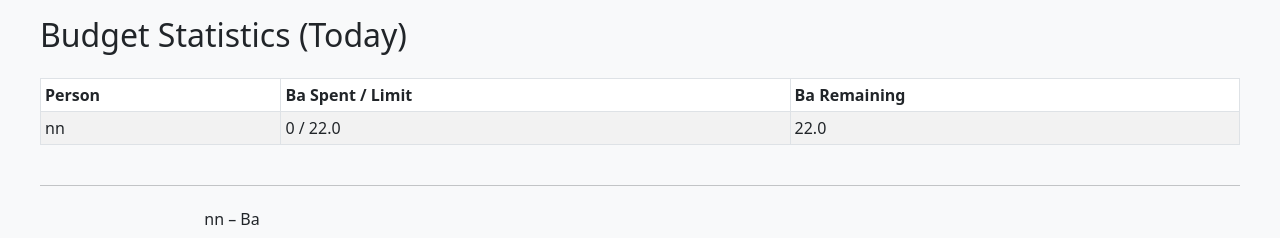
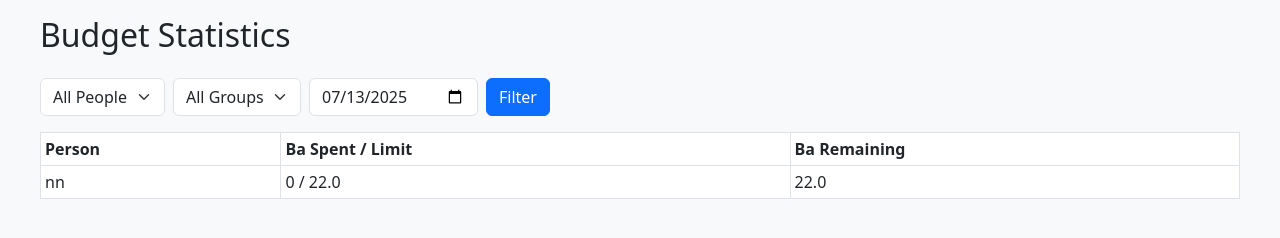
Before and after one commit to TarunB-Git/travelapp, a Flask app: page /budget-stats in a window 1280 px wide. Shown: the part 80-318 px from the top of the page. Run offline with Flask 3, Linux system fonts and the light colour scheme; a user stored in the database is signed in; tables that the repository leaves empty hold one stand-in row (values such as "Sample post").

Commit message:
Update budget_stats.html

```diff
--- a/app/templates/budget_stats.html
+++ b/app/templates/budget_stats.html
@@ -1,9 +1,28 @@
 {% extends "base.html" %}
 {% block body %}
-<h2 class="mb-4">Budget Statistics (Today)</h2>
+<h2 class="mb-4">Budget Statistics</h2>
+
+<form method="get" class="row g-2 mb-3">
+  <div class="col-auto">
+    <select name="person" class="form-select">
+      <option value="">All People</option>
+      {% for p in people %}<option {% if selected_person == p.name %}selected{% endif %}>{{ p.name }}</option>{% endfor %}
+    </select>
+  </div>
+  <div class="col-auto">
+    <select name="group" class="form-select">
+      <option value="">All Groups</option>
+      {% for g in groups %}<option {% if selected_group == g %}selected{% endif %}>{{ g }}</option>{% endfor %}
+    </select>
+  </div>
+  <div class="col-auto">
+    <input type="date" name="date" value="{{ selected_date }}" class="form-control">
+  </div>
+  <div class="col-auto"><button class="btn btn-primary">Filter</button></div>
+</form>
 
 <div class="table-responsive">
-  <table class="table table-striped table-bordered table-sm">
+  <table class="table table-bordered table-sm">
     <thead>
       <tr>
         <th>Person</th>
@@ -20,7 +39,7 @@
         <tr>
           <td>{{ row.name }}</td>
           {% for c in row.categories %}
-            <td>{{ c.spent }} / {{ c.limit }}</td>
+            <td class="{% if c.overrun %}bg-danger text-white{% endif %}">{{ c.spent }} / {{ c.limit }}</td>
             <td>{{ c.remaining }}</td>
           {% endfor %}
         </tr>
@@ -36,26 +55,27 @@
     <div class="col-md-4 col-sm-6 mb-4 text-center">
       <h6>{{ donut.person }} – {{ donut.category }}</h6>
       <canvas id="chart-{{ loop.index }}"></canvas>
-      <script>
-        new Chart(document.getElementById("chart-{{ loop.index }}"), {
-          type: 'doughnut',
-          data: {
-            labels: ["Spent", "Remaining"],
-            datasets: [{
-              data: [{{ donut.spent }}, {{ donut.remaining }}],
-              backgroundColor: ['#dc3545', '#28a745']
-            }]
-          },
-          options: {
-            plugins: {
-              legend: { position: 'bottom' }
-            }
-          }
-        });
-      </script>
     </div>
   {% endfor %}
 </div>
 
 <script src="https://cdn.jsdelivr.net/npm/chart.js"></script>
+<script>
+  const charts = {{ donut_data | tojson }};
+  charts.forEach((data, i) => {
+    new Chart(document.getElementById("chart-" + (i+1)), {
+      type: "doughnut",
+      data: {
+        labels: ["Spent", "Remaining"],
+        datasets: [{
+          data: [data.spent, data.remaining],
+          backgroundColor: ['#dc3545', '#28a745']
+        }]
+      },
+      options: {
+        plugins: { legend: { position: 'bottom' } }
+      }
+    });
+  });
+</script>
 {% endblock %}
```
